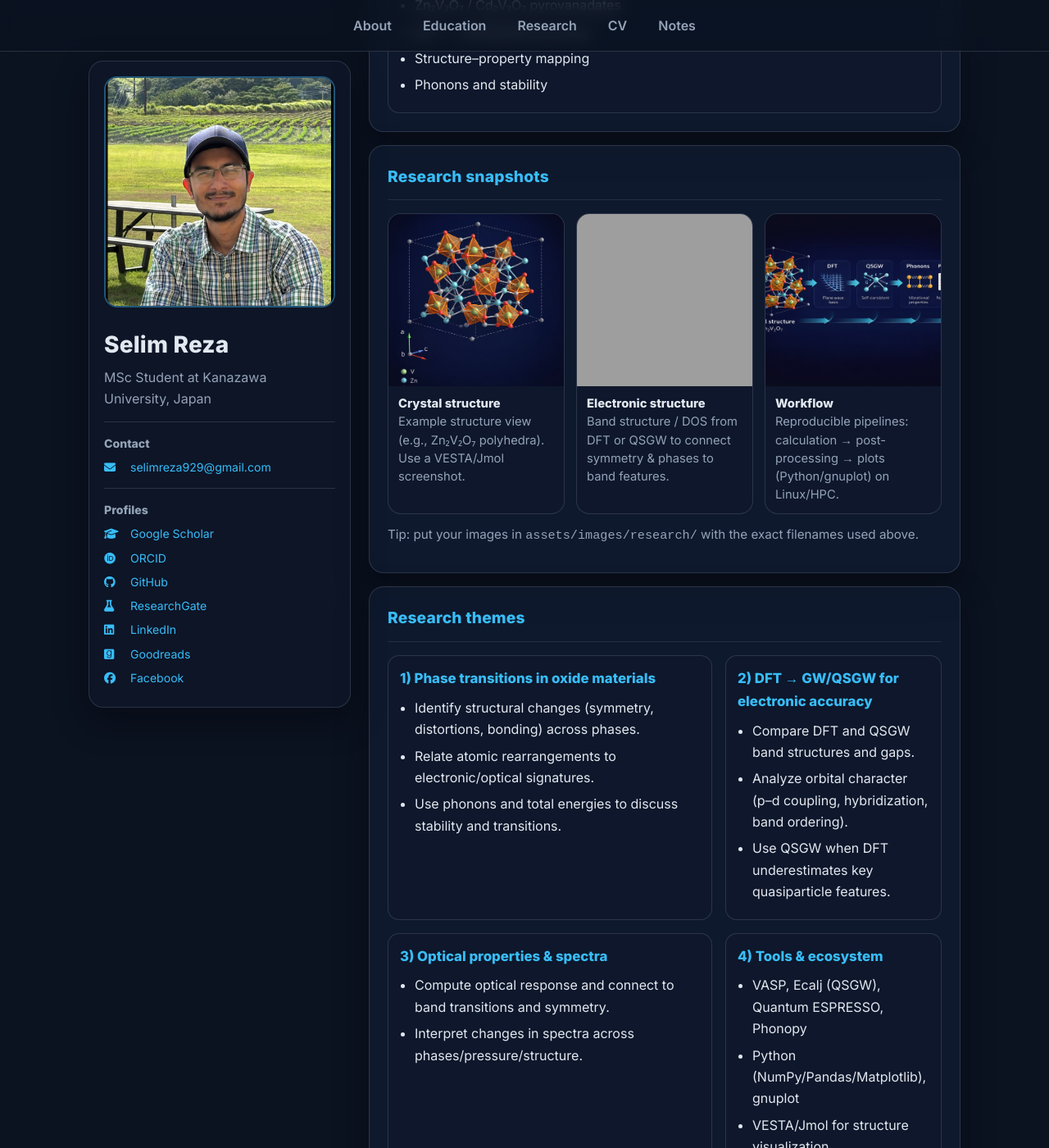
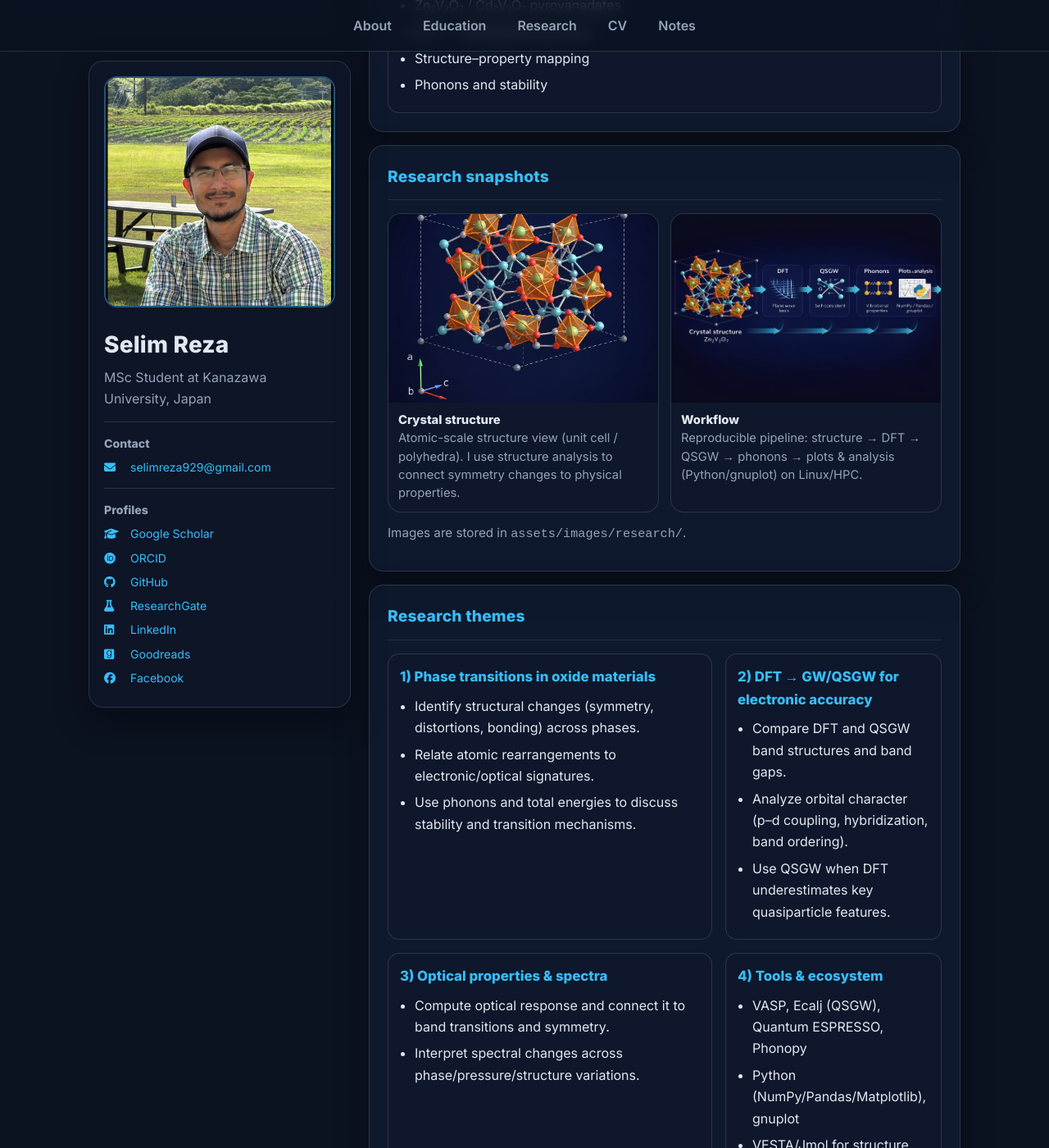
Before and after one commit to selimphy/selimphy.github.io, a Jekyll site: the page built from research/index.html, in a window 1280 px wide and 1400 px high, scrolled down 531 px. Shown: the whole window at 82% size. Built offline with Jekyll 4.4.1, drawn with Linux system fonts in a browser that asks for light colours; some of the changed text lies outside the part shown; grey boxes are pictures that could not be loaded.

Commit message:
Update index.html

```diff
--- a/research/index.html
+++ b/research/index.html
@@ -35,9 +35,10 @@ layout: none
   font-size:.85rem;
 }
 
+/* 2-image gallery */
 .gallery{
   display:grid;
-  grid-template-columns:repeat(3, 1fr);
+  grid-template-columns:repeat(2, 1fr);
   gap:14px;
 }
 .figure{
@@ -48,7 +49,7 @@ layout: none
 }
 .figure img{
   width:100%;
-  height:210px;
+  height:230px;
   object-fit:cover;
   display:block;
 }
@@ -59,6 +60,7 @@ layout: none
   line-height:1.5;
 }
 .caption strong{color:var(--text); font-weight:800;}
+
 .split{
   display:grid;
   grid-template-columns:1.2fr .8fr;
@@ -77,6 +79,7 @@ layout: none
 }
 .kv ul{margin:0; padding-left:18px;}
 .kv li{margin:6px 0;}
+
 @media (max-width: 900px){
   .gallery{grid-template-columns:1fr;}
   .figure img{height:220px;}
@@ -139,33 +142,25 @@ layout: none
       <div class="gallery">
 
         <div class="figure">
-          <img src="/assets/images/research/crystal-zn2v2o7.png" alt="Crystal structure snapshot (pyrovanadate)">
+          <img src="/assets/images/research/crystal-zn2v2o7.png" alt="Crystal structure (Zn2V2O7)">
           <div class="caption">
             <strong>Crystal structure</strong><br>
-            Example structure view (e.g., Zn₂V₂O₇ polyhedra). Use a VESTA/Jmol screenshot.
+            Atomic-scale structure view (unit cell / polyhedra). I use structure analysis to connect symmetry changes to physical properties.
           </div>
         </div>
 
         <div class="figure">
-          <img src="/assets/images/research/bands-dos.png" alt="Band structure and DOS plot">
-          <div class="caption">
-            <strong>Electronic structure</strong><br>
-            Band structure / DOS from DFT or QSGW to connect symmetry & phases to band features.
-          </div>
-        </div>
-
-        <div class="figure">
-          <img src="/assets/images/research/workflow-hpc.png" alt="HPC workflow / automation figure">
+          <img src="/assets/images/research/workflow-hpc.png" alt="DFT-QSGW-Phonons workflow">
           <div class="caption">
             <strong>Workflow</strong><br>
-            Reproducible pipelines: calculation → post-processing → plots (Python/gnuplot) on Linux/HPC.
+            Reproducible pipeline: structure → DFT → QSGW → phonons → plots & analysis (Python/gnuplot) on Linux/HPC.
           </div>
         </div>
 
       </div>
 
       <p class="small" style="margin-top:12px;">
-        Tip: put your images in <code>assets/images/research/</code> with the exact filenames used above.
+        Images are stored in <code>assets/images/research/</code>.
       </p>
     </section>
 
@@ -181,14 +176,14 @@ layout: none
           <ul>
             <li>Identify structural changes (symmetry, distortions, bonding) across phases.</li>
             <li>Relate atomic rearrangements to electronic/optical signatures.</li>
-            <li>Use phonons and total energies to discuss stability and transitions.</li>
+            <li>Use phonons and total energies to discuss stability and transition mechanisms.</li>
           </ul>
         </div>
 
         <div class="kv">
           <h3>2) DFT → GW/QSGW for electronic accuracy</h3>
           <ul>
-            <li>Compare DFT and QSGW band structures and gaps.</li>
+            <li>Compare DFT and QSGW band structures and band gaps.</li>
             <li>Analyze orbital character (p–d coupling, hybridization, band ordering).</li>
             <li>Use QSGW when DFT underestimates key quasiparticle features.</li>
           </ul>
@@ -201,8 +196,8 @@ layout: none
         <div class="kv">
           <h3>3) Optical properties & spectra</h3>
           <ul>
-            <li>Compute optical response and connect to band transitions and symmetry.</li>
-            <li>Interpret changes in spectra across phases/pressure/structure.</li>
+            <li>Compute optical response and connect it to band transitions and symmetry.</li>
+            <li>Interpret spectral changes across phase/pressure/structure variations.</li>
           </ul>
         </div>
 
```
Also changed, not shown: other parts of research/index.html (+1 -1 lines).
